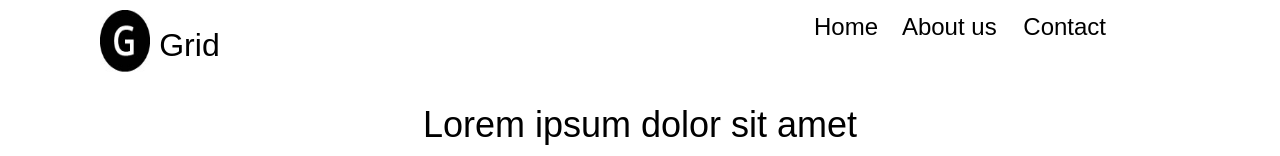
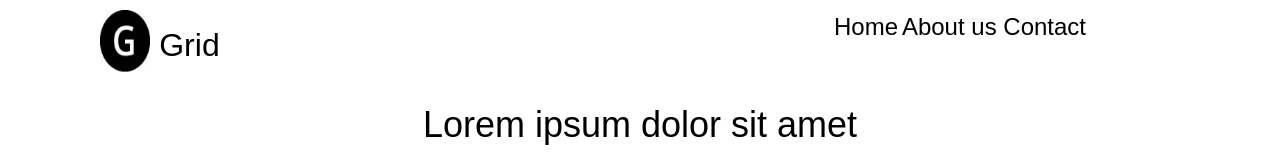
Before and after one commit to banikarchi/final_repository.github.io, a plain HTML site: page index.html in a window 1280 px wide. Shown: the top 156 px of the page. Drawn offline with nearby package versions, Linux system fonts and the light colour scheme.

Commit message:
Update mystyle.css

```diff
--- a/mystyle.css
+++ b/mystyle.css
@@ -15,7 +15,7 @@ body {
   font-family: Arial;
 }
 .menu{
-  margin: 1rem;
+  margin-top: 10px;
   font-size:x-large;
 }
 .footer{
```
